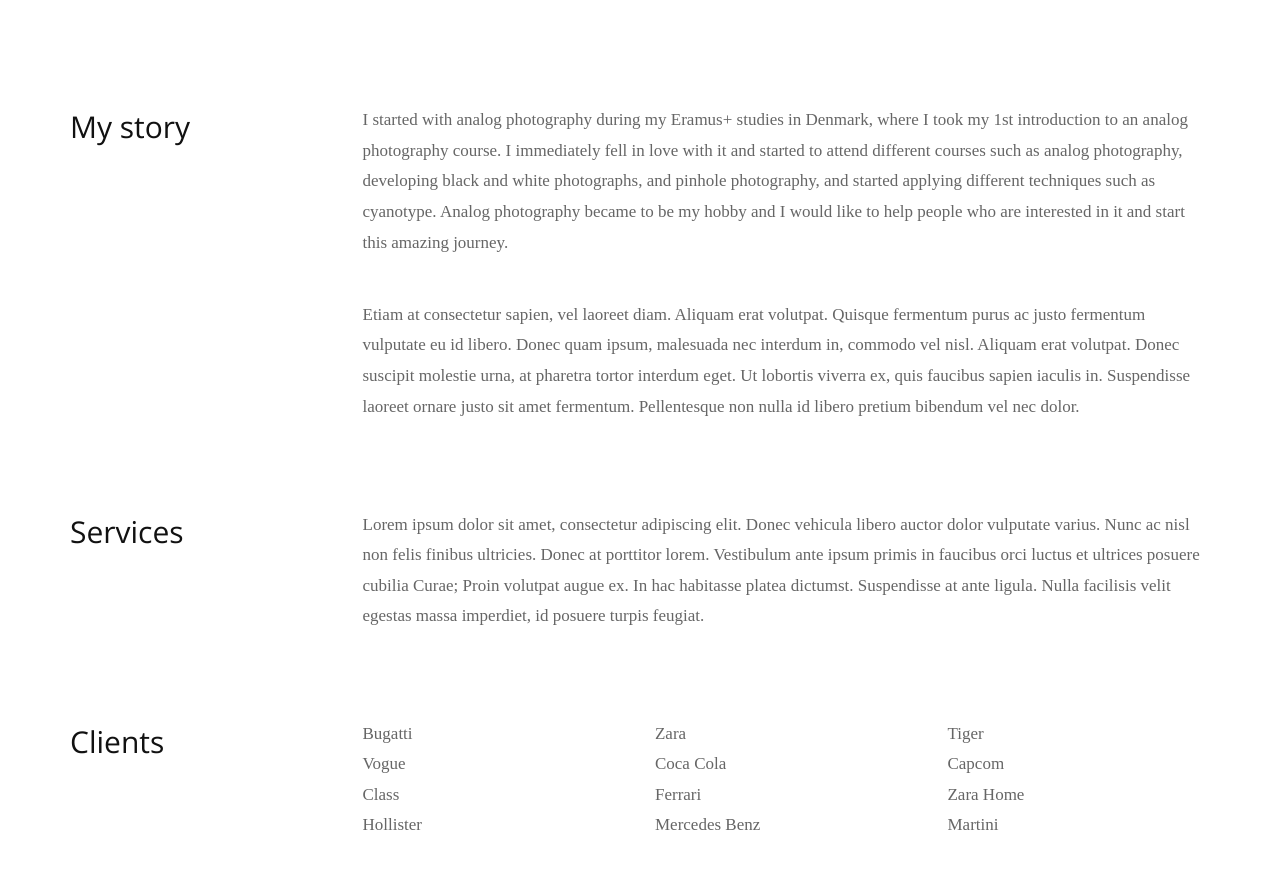
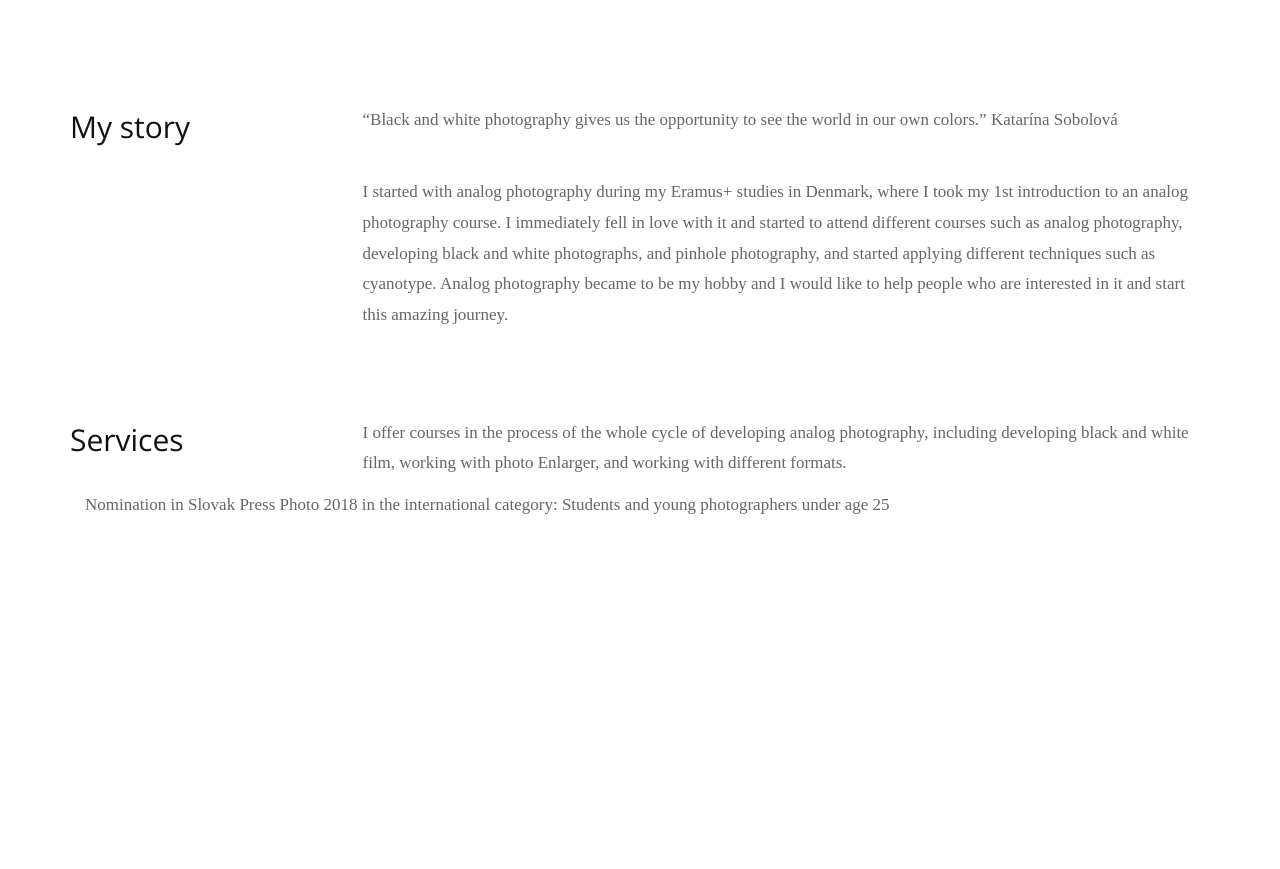
Before and after one commit to KatarinaSobolova/StudioAnalog, a plain HTML site: page about.html in a window 1280 px wide. Shown: the part 723-1592 px from the top of the page. After the commit the page ends 1439 px from the top, so only its background shows below. Drawn offline with nearby package versions, Linux system fonts and the light colour scheme; a web font is replaced by a local one.

Commit message:
Update about.html

```diff
--- a/about.html
+++ b/about.html
@@ -55,12 +55,12 @@
                </div>
                <div class="col-md-9">
                   <p>
-                  I started with analog photography during my Eramus+ studies in Denmark, where I took my 1st  introduction to an analog photography course. I immediately fell in love with it and started to attend different courses such as analog photography, developing black and white photographs, and pinhole photography, and started applying different techniques such as cyanotype.  Analog photography became to be my hobby and I would like to help people who are interested in it and start this amazing journey.
+                 “Black and white photography gives us the opportunity to see the world in our own colors.” Katarína Sobolová
 
                   </p>
                   <br>
                   <p>
-                     Etiam at consectetur sapien, vel laoreet diam. Aliquam erat volutpat. Quisque fermentum purus ac justo fermentum vulputate eu id libero. Donec quam ipsum, malesuada nec interdum in, commodo vel nisl. Aliquam erat volutpat. Donec suscipit molestie urna, at pharetra tortor interdum eget. Ut lobortis viverra ex, quis faucibus sapien iaculis in. Suspendisse laoreet ornare justo sit amet fermentum. Pellentesque non nulla id libero pretium bibendum vel nec dolor.
+                 I started with analog photography during my Eramus+ studies in Denmark, where I took my 1st  introduction to an analog photography course. I immediately fell in love with it and started to attend different courses such as analog photography, developing black and white photographs, and pinhole photography, and started applying different techniques such as cyanotype.  Analog photography became to be my hobby and I would like to help people who are interested in it and start this amazing journey.
                   </p>
                </div>
             </div>
@@ -70,44 +70,17 @@
                </div>
                <div class="col-md-9">
                   <p>
-                     Lorem ipsum dolor sit amet, consectetur adipiscing elit. Donec vehicula libero auctor dolor vulputate varius. Nunc ac nisl non felis finibus ultricies. Donec at porttitor lorem. Vestibulum ante ipsum primis in faucibus orci luctus et ultrices posuere cubilia Curae; Proin volutpat augue ex. In hac habitasse platea dictumst. Suspendisse at ante ligula. Nulla facilisis velit egestas massa imperdiet, id posuere turpis feugiat.
+               I offer courses in the process of the whole cycle of developing analog photography, including developing black and white film, working with photo Enlarger, and working with different formats.
+
                   </p>
                </div>
             </div>
-            <div class="row margin-top-45">
-               <div class="col-md-3">
-                  <h2>Clients</h2>
-               </div>
-               <div class="col-md-9">
-                  <div class="row">
-                     <div class="col-md-4">
-                        <ul class="list-unstyled">
-                           <li>Bugatti</li>
-                           <li>Vogue</li>
-                           <li>Class</li>
-                           <li>Hollister</li>
-                        </ul>
-                     </div>
-                     <div class="col-md-4">
-                        <ul class="list-unstyled">
-                           <li>Zara</li>
-                           <li>Coca Cola</li>
-                           <li>Ferrari</li>
-                           <li>Mercedes Benz</li>
-                        </ul>
-                     </div>
-                     <div class="col-md-4">
-                        <ul class="list-unstyled">
-                           <li>Tiger</li>
-                           <li>Capcom</li>
-                           <li>Zara Home</li>
-                           <li>Martini</li>
-                        </ul>
-                     </div>
-                  </div>
+            <div class="col-md-9">
+                  <p>
+              Nomination in Slovak Press Photo 2018 in the international category: Students and young photographers under age 25
+                  </p>
                </div>
             </div>
-         </div>
       </section>
       <!-- script -->
       <script src="js/jquery.js"></script>
```
